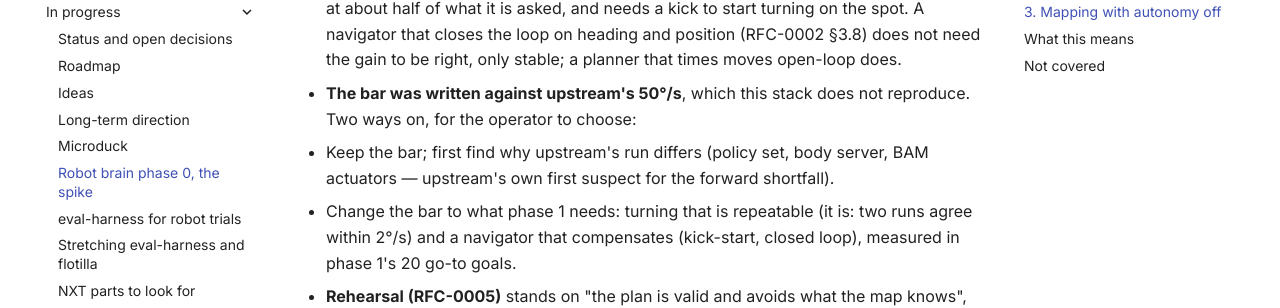
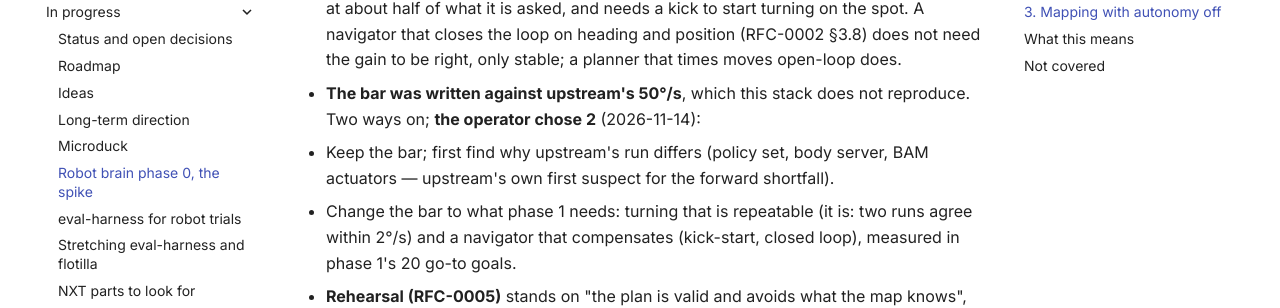
Before and after one commit to chipi/robotics-lab, an MkDocs documentation site: the page built from docs/wip/PHASE0-SPIKE.md, in a window 1280 px wide and 900 px high, scrolled down 2460 px. Shown: the part 177-485 px from the top of the window. Built offline with MkDocs 1.6.1 and Material for MkDocs 9.7.7, drawn with Linux system fonts in a browser that asks for light colours; comment, search, counter and statistics services are not loaded.

Commit message:
docs: phase 0 done — turning's bar becomes repeatable turning with a compensating navigator (operator)
Co-Authored-By: Claude Opus 5.5 <noreply@anthropic.com>
Claude-Session: https://claude.ai/code/session_014cvkLBQdwnB9W5J9x1FKDX

```diff
--- a/docs/wip/PHASE0-SPIKE.md
+++ b/docs/wip/PHASE0-SPIKE.md
@@ -78,7 +78,7 @@ a config copy of our own (`duck-sim` rewrites its own on every start) and the co
   the loop on heading and position (RFC-0002 §3.8) does not need the gain to be right, only
   stable; a planner that times moves open-loop does.
 - **The bar was written against upstream's 50°/s**, which this stack does not reproduce. Two ways
-  on, for the operator to choose:
+  on; **the operator chose 2** (2026-11-14):
   1. Keep the bar; first find why upstream's run differs (policy set, body server, BAM actuators —
      upstream's own first suspect for the forward shortfall).
   2. Change the bar to what phase 1 needs: turning that is repeatable (it is: two runs agree within
```
Also changed, not shown: docs/rfc/RFC-0002-robot-brain.md (+5 -1 lines), docs/wip/STATUS.md (+3 -3 lines).
